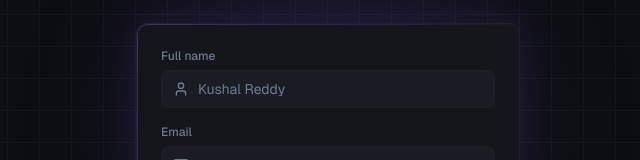
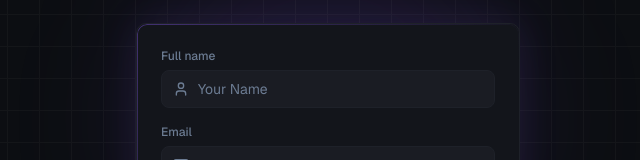
Before and after one commit to Kushal0405/jt-fe, a Next.js app: page /auth/register in a window 1280 px wide. Shown: the part 274-434 px from the top of the page, without its empty margins (312-952 px from the left). Built offline with nearby package versions, Linux system fonts and the light colour scheme; no server answers; a web font is replaced by a local one.

Commit message:
update placeholder text for name input in registration form

```diff
--- a/app/auth/register/page.tsx
+++ b/app/auth/register/page.tsx
@@ -53,7 +53,7 @@ export default function RegisterPage() {
         <div className="card gradient-border p-6 glow">
           <form onSubmit={handleSubmit} className="space-y-4">
             {[
-              { key: 'name', label: 'Full name', icon: User, type: 'text', placeholder: 'Kushal Reddy' },
+              { key: 'name', label: 'Full name', icon: User, type: 'text', placeholder: 'Your Name' },
               { key: 'email', label: 'Email', icon: Mail, type: 'email', placeholder: 'you@example.com' },
               { key: 'password', label: 'Password', icon: Lock, type: 'password', placeholder: '6+ characters' },
             ].map(({ key, label, icon: Icon, type, placeholder }) => (
```
